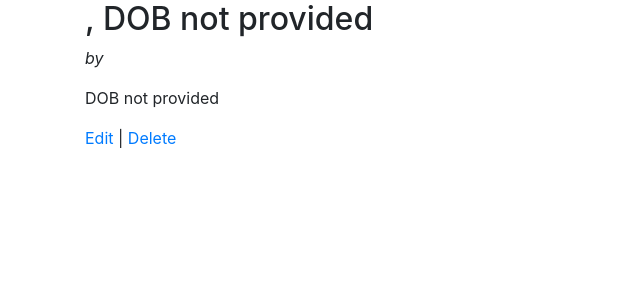
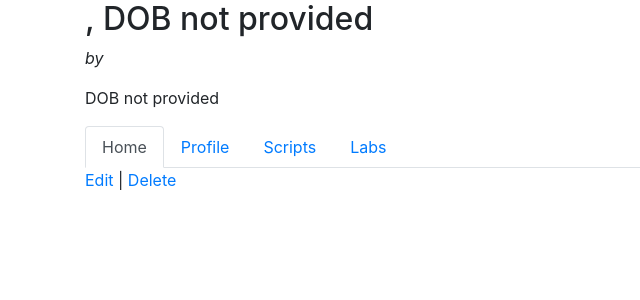
Before and after one commit to oreon/gencomm, a Django app: page /patients/patients/6/ in a window 1280 px wide. Shown: the part 56-356 px from the top of the page, without its empty margins (0-640 px from the left). Run offline with Django 3.2, Linux system fonts and the light colour scheme; data comes from the database, SQL or seed files in the repository; data that the repository does not hold is empty; parts of the project's set-up code (start-up, migrations or seed data) failed here and were passed over; some libraries are stand-ins or nearby versions.

Commit message:
created tabs

```diff
--- a/patients/templates/patients/patient_detail.html
+++ b/patients/templates/patients/patient_detail.html
@@ -6,6 +6,46 @@
 <p><em>by {{ object.lastName }}</em></p>
 <p>{{ object.age }}</p>
 
+
+<ul class="nav nav-tabs" role="tablist">
+  <li class="nav-item">
+    <a class="nav-link active" data-toggle="tab" href="#home" role="tab">Home</a>
+  </li>
+  <li class="nav-item">
+    <a class="nav-link" data-toggle="tab" href="#profile" role="tab">Profile</a>
+  </li>
+  <li class="nav-item">
+    <a class="nav-link" data-toggle="tab" href="#scripts" role="tab">Scripts</a>
+  </li>
+  <li class="nav-item">
+    <a class="nav-link" data-toggle="tab" href="#settings" role="tab">Labs</a>
+  </li>
+</ul>
+
+<!-- Tab panes -->
+<div class="tab-content">
+  <div class="tab-pane active" id="home" role="tabpanel">
+  {% for sp in patient.scheduledProcedures.all %}
+<li>{{ sp.scheduleProcedure.name }} {{sp.date}}  </l1>
+{% endfor %}
+
+  </div>
+  <div class="tab-pane" id="profile" role="tabpanel">...
+  <ul>
+	{% for mc  in request.user.patientUser.measurements.all %}
+	<a href="{% url 'patients:listMeasurements'  mc.id %}" class="list-group-item">
+		<li> {{mc.category.name}} listMeasurements </li>
+	</a>
+	{% endfor %}
+	</ul>
+
+  </div>
+  <div class="tab-pane" id="scripts" role="tabpanel">Please take this medicines .</div>
+  <div class="tab-pane" id="settings" role="tabpanel">No tests for now.</div>
+</div>
+
+
+
 <a href="{% url 'patients:patient_edit' object.pk %}">Edit</a>
 |
 <a href="{% url 'patients:patient_delete' object.pk %}">Delete</a>
```
